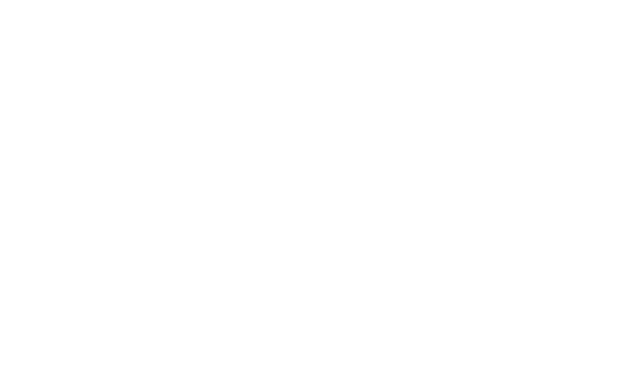
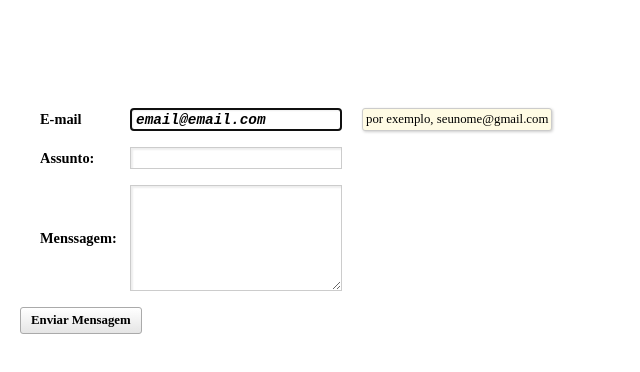
Before and after one commit to ericgorza/CSS3-casa-do-codigo, a plain HTML site: page index.html in a window 1280 px wide. Shown: the whole page, without its empty margins (0-640 px from the left). Drawn offline with Linux system fonts and the light colour scheme.

Commit message:
capitulo 7 pronto

```diff
--- a/index.html
+++ b/index.html
@@ -260,6 +260,26 @@
 
     <!-- MELHORANDO SEUS FORMULARIOS -->
 
-
+    <form>
+        <p>
+            <label for="email">E-mail</label>
+            <input type="email" id="email" name="email" autofocus placeholder="email@email.com">
+            <span class="hint">por exemplo, seunome@gmail.com</span>
+            <!-- <span class="error">Preencha o formulario corretamente</span> -->
+        </p>
+        <p>
+            <label for="assunto">Assunto:</label>
+            <input type="text" id="subject">
+            <span class="hint">Nos diga qual é o seu problema.</span>
+        </p>
+        <p class="p3">
+            <label for="content">Menssagem:</label>
+            <textarea type="text" id="content"></textarea>
+            <span class="hint">Escreva sua mensagem.</span>
+        </p>
+        <button>
+            Enviar Mensagem
+        </button>
+    </form>
 </body>
 </html>
--- a/styles.css
+++ b/styles.css
@@ -693,3 +693,97 @@ td a {
 } */
 
 /* MELHORANDO SEUS FORMULARIOS */
+
+label {
+    display: inline-block;
+    font-size: 0.9em;
+    font-weight: bold;
+    width: 90px;
+}
+
+textarea{
+    height: 100px;
+}
+
+input, textarea {
+    display: inline-block;
+    width: 200px;
+    border: 1px solid #ccc;
+    box-shadow: inset 2px 2px 2px #eee;
+    font-size: 0.9em;
+    padding: 2px 5px;
+}
+
+p {
+    display: flex;
+    align-items: center;
+}
+
+.hint {
+    background-color: #fffbe4;
+    border-radius: 3px;
+    border: 1px solid #ccc;
+    box-shadow: 1px 1px 3px rgba(0,0,0,0.2);
+    display: none;
+    font-size: 0.8em;
+    margin-left: 20px;
+    padding: 3px;
+}
+
+/* muda a classe hint quando o input esta em focus ou o text area esta em focus */
+
+input:focus + .hint, textarea:focus + .hint {
+    display: inline-block;
+}
+
+/* .error {
+    color: red;
+    display: block;
+    font-size: 0.8em;
+    font-style: italic;
+    margin: 5px 0 0 90px;
+} */
+
+/* Para alterarmos o style do placeholder: */
+
+::-webkit-input-placeholder{
+    color: #000;
+    font-family: 'Courier New', Courier, monospace;
+    font-weight: bold;
+    font-style: italic;
+}
+
+/* Aplicando CSS3 em botões: */
+
+button {
+    background-color: #e5e5e5;
+    background-image: linear-gradient(to bottom, #fff, #e5e5e5);
+    border: 1px solid #aaa;
+    border-radius: 3px;
+    color:#000;
+    font-size: 0.8em;
+    font-weight: bold;
+    padding: 5px 10px;
+}
+
+button:hover{
+    background-color: #285582;
+    background-image: linear-gradient(to top, #3775b3, #285582);
+    border-color: #204569;
+    color: #fff;
+    box-shadow: inset 0 1px 0 rgba(255,255,255,0.3), 0 0 3px #3775b3;
+    text-shadow: -1px -1px 0 rgba(0,0,0,0.6);
+}
+
+button:active {
+    background-color: #204569;
+    background-image: none;
+    border-color: #1a3754;
+    box-shadow: inset 0 2px 1px rgba(0,0,0,0.15);
+}
+
+/* Regras basicas para estado dos botoes -> */
+/*  */
+/* hover -> o botao deve ficar mais claro, mais escuro, mudar de cor. */
+/*  */
+/* acitve -> o botao deve se mover 1 ou dois px para baixo. deve ter seu gradiente invertido. Deve ficar ainda mais escuro. */
```
